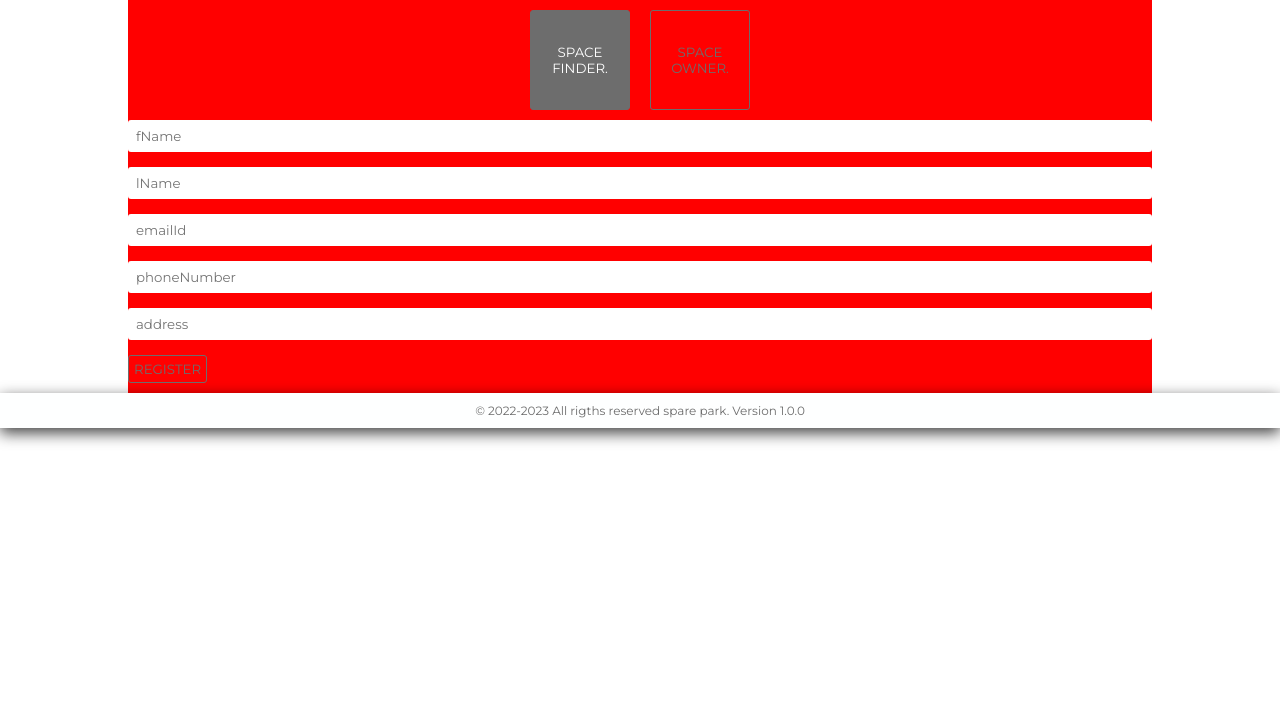
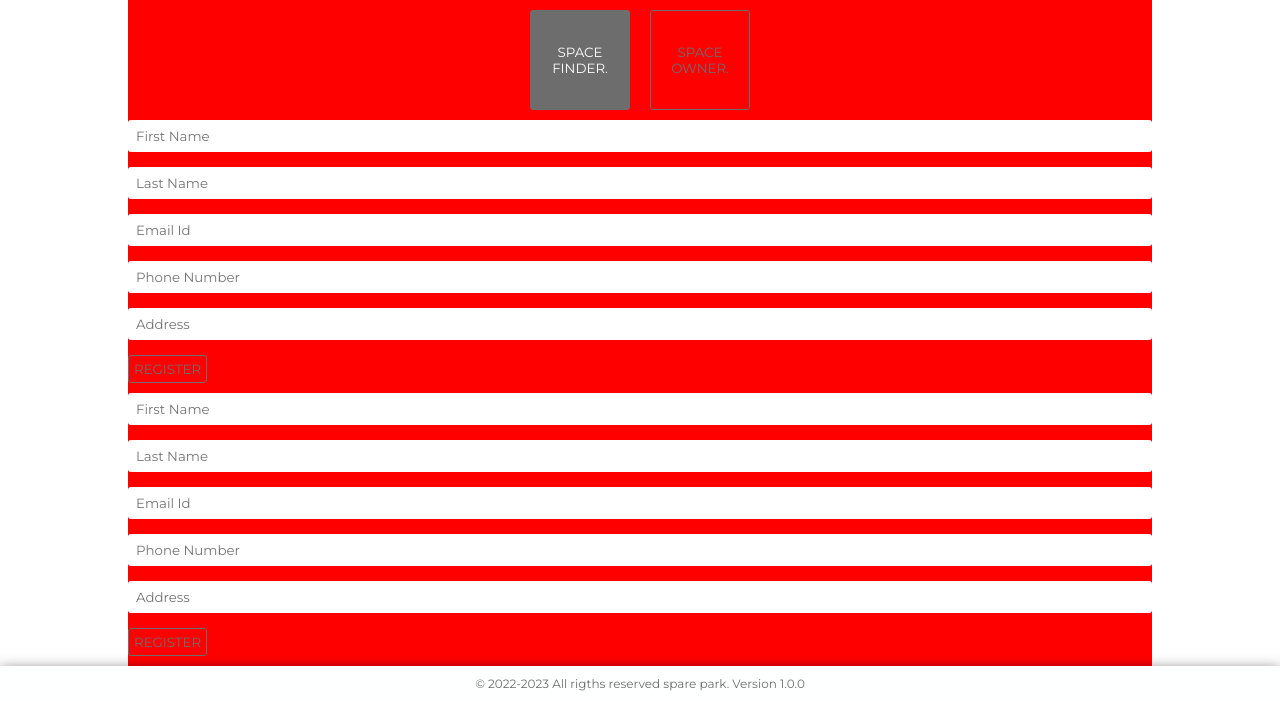
Before and after one commit to ArjunYes/spareParkPHP, a PHP site: page /register.php in a window 1280 px wide. Shown: the part 144-845 px from the top of the page. Before the commit the page ends 588 px from the top, so only its background shows below. Run offline with PHP 8.4, Linux system fonts and the light colour scheme.

Commit message:
Common navbar and data

```diff
--- a/index.js
+++ b/index.js
@@ -23,6 +23,10 @@ spaceOwner = "spaceOwner"
 var userType = 1;
 var isNavOpen = false;
 
+
+toggleDisplay = (eId) => {
+    $(eId).is(':visible') ? $(eId).hide() : $(eId).show();
+  }
 
 
 function navOpenClose(e){
--- a/register.php
+++ b/register.php
@@ -51,13 +51,23 @@ include_once 'includes/dbh.inc.php'
 
         </div>
         <form class="reg_form_space_owner" action="">
-            <input  class="text_box"  type="text" name="name" placeholder="fName">
-            <input  class="text_box"  type="text" name="name" placeholder="lName">
-            <input  class="text_box"  type="text" name="name" placeholder="emailId">
-            <input  class="text_box"  type="text" name="name" placeholder="phoneNumber">
-            <input  class="text_box"  type="text" name="name" placeholder="address">
+            <input  class="text_box"  type="text" name="name" placeholder="First Name">
+            <input  class="text_box"  type="text" name="name" placeholder="Last Name">
+            <input  class="text_box"  type="text" name="name" placeholder="Email Id">
+            <input  class="text_box"  type="text" name="name" placeholder="Phone Number">
+            <input  class="text_box"  type="text" name="name" placeholder="Address">
             <input class="btn" type="submit" value="REGISTER">
         </form>
+
+        <form class="reg_form_space_finder" action="">
+            <input  class="text_box"  type="text" name="name" placeholder="First Name">
+            <input  class="text_box"  type="text" name="name" placeholder="Last Name">
+            <input  class="text_box"  type="text" name="name" placeholder="Email Id">
+            <input  class="text_box"  type="text" name="name" placeholder="Phone Number">
+            <input  class="text_box"  type="text" name="name" placeholder="Address">
+            <input class="btn" type="submit" value="REGISTER">
+        </form>
+
     </div>
 
 
```
Also changed, not shown: includes/navbar.php (added).
